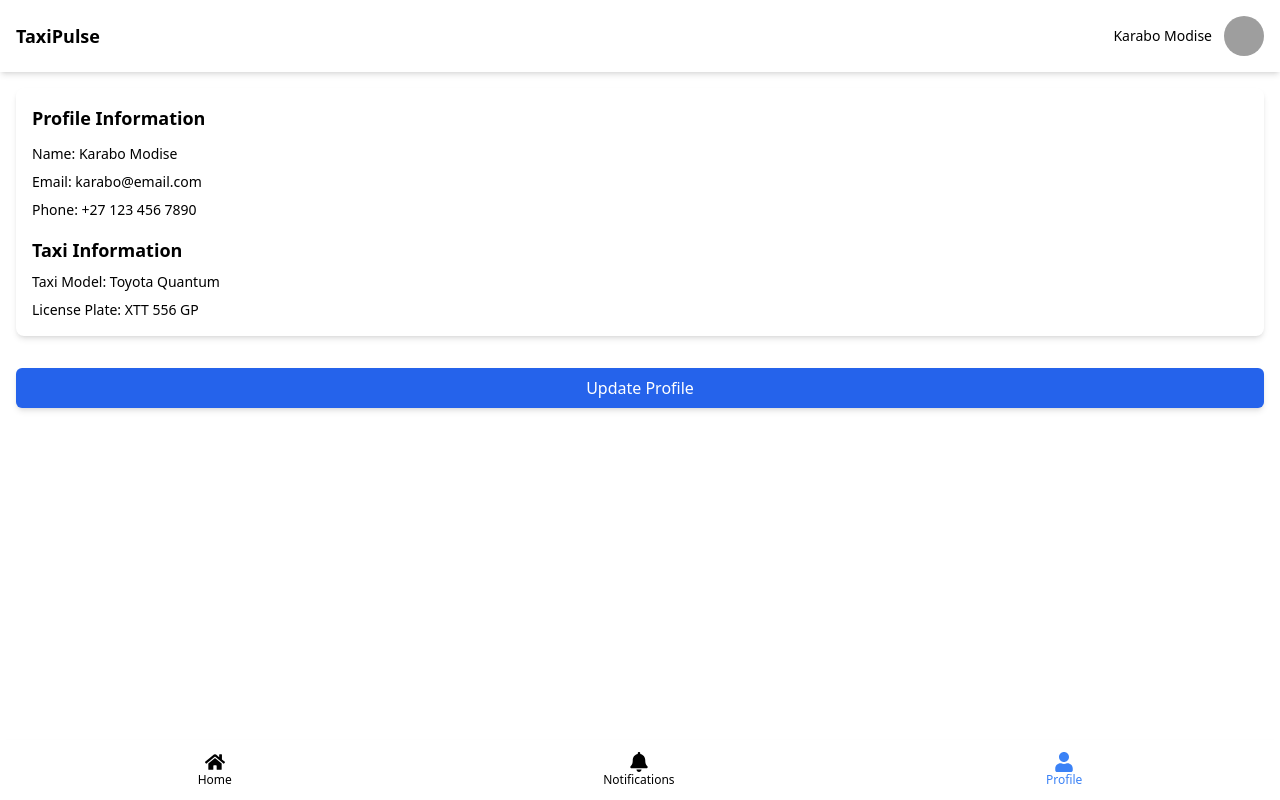
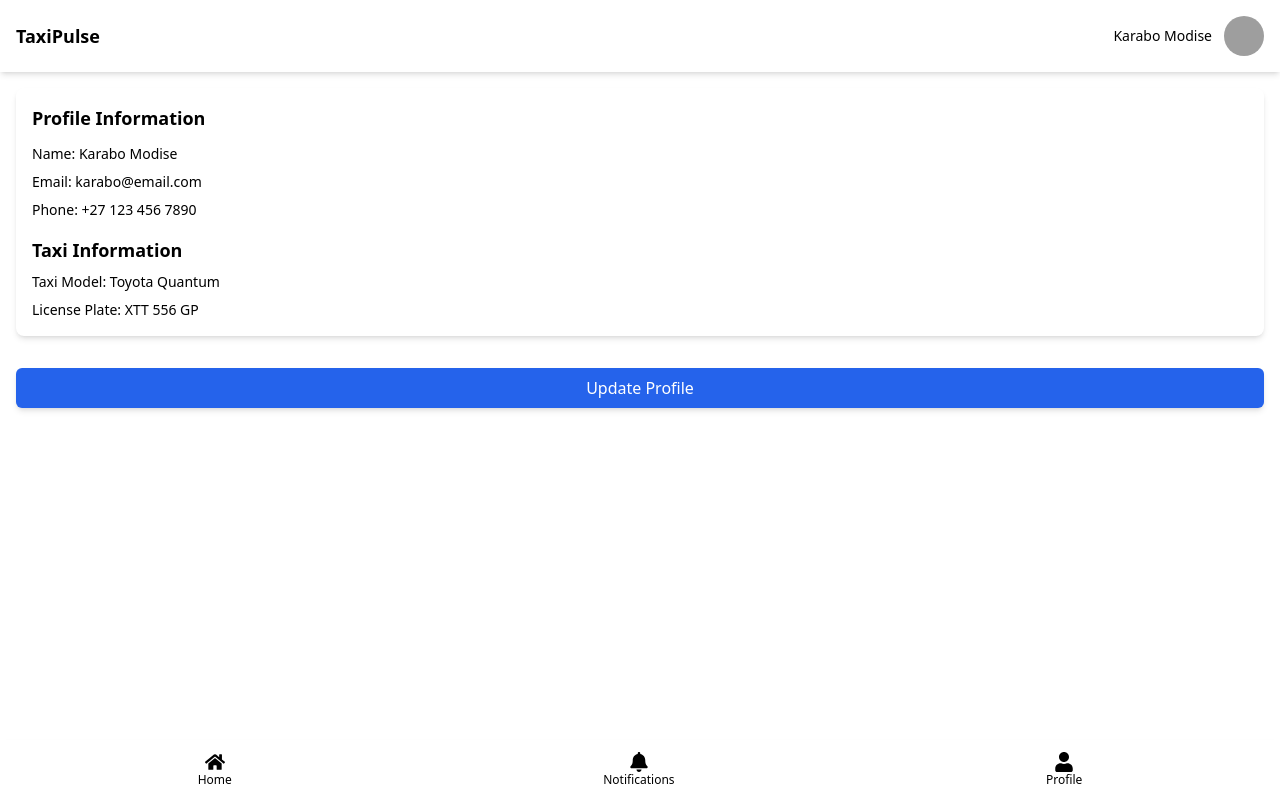
Before and after one commit to KmdCode/taxiPulse-v2, a React (Create React App) app in the folder client/: page /driverprofile in a window 1280 px wide. Built offline with nearby package versions, Linux system fonts and the light colour scheme; grey boxes are pictures that could not be loaded.

Commit message:
Taskbar component build, boilerplate code reduced. Header next

```diff
--- a/client/src/components/Driver/DriverHome.jsx
+++ b/client/src/components/Driver/DriverHome.jsx
@@ -1,5 +1,5 @@
-import { useState } from "react";
-import { FaHome, FaBell, FaUser } from "react-icons/fa";
+import React from 'react';
+import NavBar from './NavBar';
 
 const DriverHome = () => {
   const driverName = "Karabo Modise";
@@ -44,20 +44,8 @@ const DriverHome = () => {
         </div>
       </section>
 
-      <nav className="fixed bottom-0 left-0 right-0 flex justify-around bg-white p-3 shadow-md">
-        <button className="flex flex-col items-center">
-          <FaHome className="text-xl text-blue-500" />
-          <span className="text-xs text-blue-500">Home</span>
-        </button>
-        <button className="flex flex-col items-center">
-          <FaBell className="text-xl" />
-          <span className="text-xs">Notifications</span>
-        </button>
-        <button className="flex flex-col items-center">
-          <FaUser className="text-xl" />
-          <span className="text-xs">Profile</span>
-        </button>
-      </nav>
+      <NavBar/>
+
     </div>
   );
 };
--- a/client/src/components/Driver/DriverNotifications.jsx
+++ b/client/src/components/Driver/DriverNotifications.jsx
@@ -1,4 +1,5 @@
 import { FaHome, FaBell, FaUser } from "react-icons/fa";
+import NavBar from "./NavBar";
 
 const DriverNotifications = () => {
   const driverName = "Karabo Modise";
@@ -15,11 +16,6 @@ const DriverNotifications = () => {
         <h1 className="text-lg font-semibold">TaxiPulse</h1>
         <div className="flex items-center space-x-3">
           <span className="text-sm font-medium">{driverName}</span>
-          <img
-            src="/profile.jpg"
-            alt="Driver Profile"
-            className="h-10 w-10 rounded-full object-cover"
-          />
         </div>
       </header>
 
@@ -43,20 +39,7 @@ const DriverNotifications = () => {
         </div>
       </section>
 
-      <nav className="fixed bottom-0 left-0 right-0 flex justify-around bg-white p-3 shadow-md">
-        <button className="flex flex-col items-center">
-          <FaHome className="text-xl" />
-          <span className="text-xs">Home</span>
-        </button>
-        <button className="flex flex-col items-center">
-          <FaBell className="text-xl text-blue-500" />
-          <span className="text-xs text-blue-500">Notifications</span>
-        </button>
-        <button className="flex flex-col items-center">
-          <FaUser className="text-xl" />
-          <span className="text-xs">Profile</span>
-        </button>
-      </nav>
+      <NavBar/>
     </div>
   );
 };
--- a/client/src/components/Driver/DriverProfile.jsx
+++ b/client/src/components/Driver/DriverProfile.jsx
@@ -1,4 +1,5 @@
-import { FaHome, FaBell, FaUser } from "react-icons/fa";
+import React from "react";
+import NavBar from "./NavBar";
 
 const DriverProfile = () => {
   const driver = {
@@ -57,20 +58,7 @@ const DriverProfile = () => {
         </button>
       </section>
 
-      <nav className="fixed bottom-0 left-0 right-0 flex justify-around bg-white p-3 shadow-md">
-        <button className="flex flex-col items-center">
-          <FaHome className="text-xl" />
-          <span className="text-xs">Home</span>
-        </button>
-        <button className="flex flex-col items-center">
-          <FaBell className="text-xl" />
-          <span className="text-xs">Notifications</span>
-        </button>
-        <button className="flex flex-col items-center">
-          <FaUser className="text-xl text-blue-500" />
-          <span className="text-xs text-blue-500">Profile</span>
-        </button>
-      </nav>
+      <NavBar/>
     </div>
   );
 };
--- /dev/null
+++ b/client/src/components/Driver/NavBar.jsx
@@ -0,0 +1,23 @@
+import { FaHome, FaBell, FaUser } from "react-icons/fa";
+
+const NavBar = () => {
+
+    return(
+        <nav className="fixed bottom-0 left-0 right-0 flex justify-around bg-white p-3 shadow-md">
+            <button className="flex flex-col items-center">
+            <FaHome className="text-xl" />
+            <span className="text-xs">Home</span>
+            </button>
+            <button className="flex flex-col items-center">
+            <FaBell className="text-xl" />
+            <span className="text-xs">Notifications</span>
+            </button>
+            <button className="flex flex-col items-center">
+            <FaUser className="text-xl" />
+            <span className="text-xs">Profile</span>
+            </button>
+      </nav>
+    )
+}
+
+export default NavBar;
```
